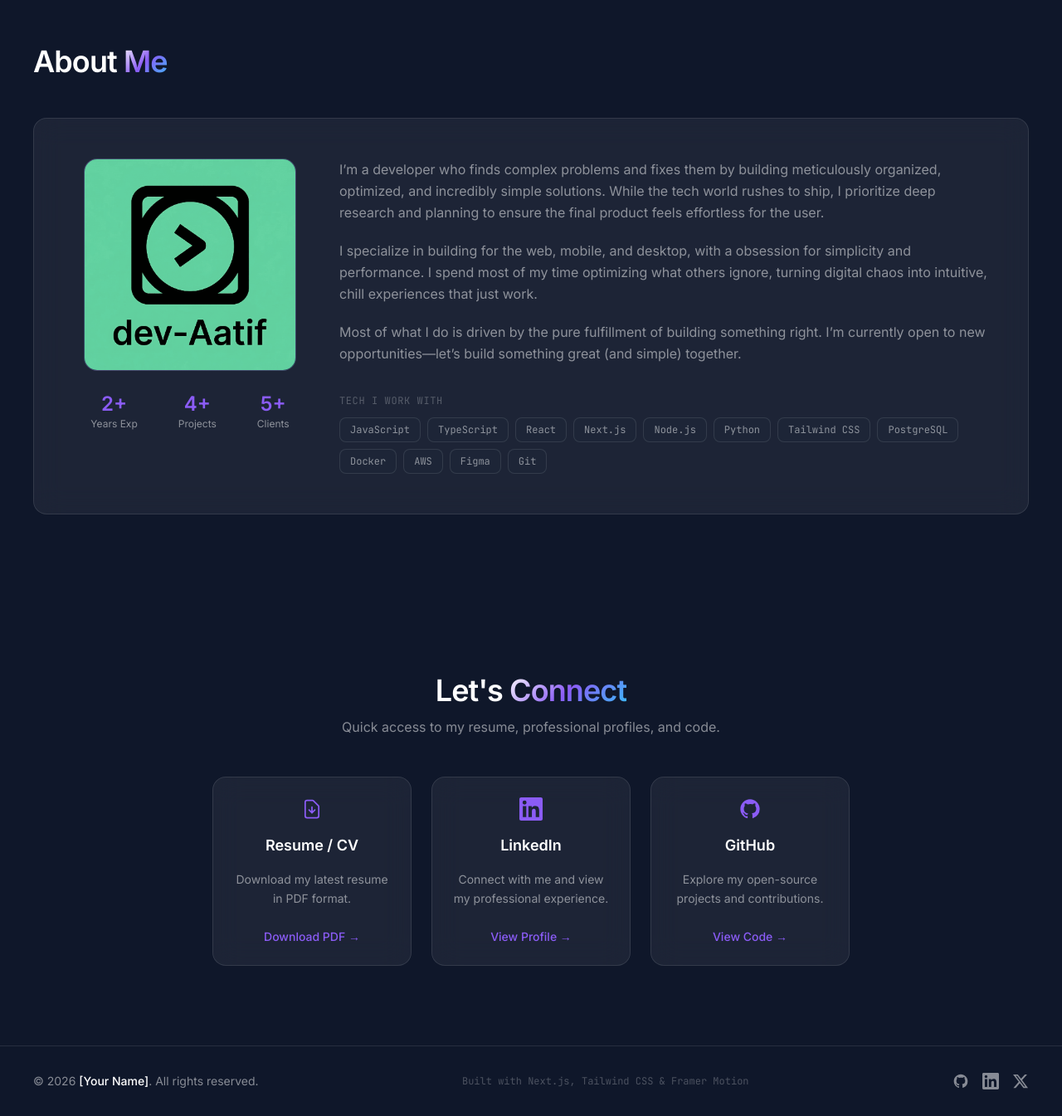
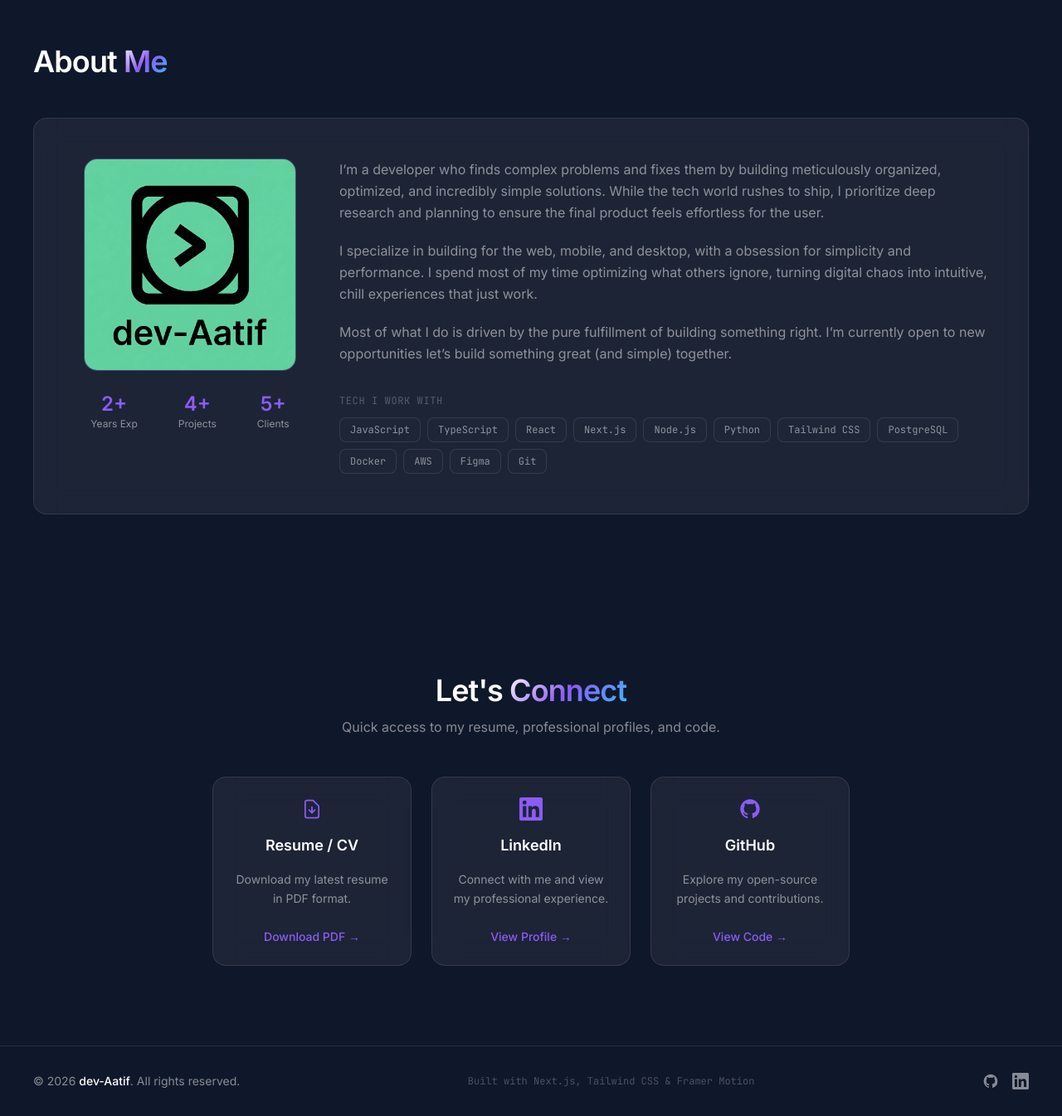
Before and after one commit to dev-Aatif/dev-portfolio, a Next.js app: page / in a window 1280 px wide. Shown: the part 2250-3595 px from the top of the page at 83% size. Built offline with nearby package versions, Linux system fonts and the light colour scheme.

Commit message:
feat: Add resume, personalize all external links, and clean up boilerplate README content.

```diff
--- a/src/components/AboutMe.tsx
+++ b/src/components/AboutMe.tsx
@@ -77,7 +77,7 @@ export default function AboutMe() {
                 </p>
                 <p className="text-secondary leading-relaxed">
                   Most of what I do is driven by the pure fulfillment of building something
-                  right. I’m currently open to new opportunities—let’s build something
+                  right. I’m currently open to new opportunities let’s build something
                   great (and simple) together.
                 </p>
 
--- a/src/components/Footer.tsx
+++ b/src/components/Footer.tsx
@@ -1,12 +1,11 @@
 // ============================================================
 // FOOTER — Clean and understated
-// Replace [PLACEHOLDERS] with your actual links and info
 // ============================================================
 
 const socialLinks = [
   {
     label: "GitHub",
-    href: "[https://github.com/your-username]",
+    href: "https://github.com/dev-Aatif",
     icon: (
       <svg className="w-5 h-5" fill="currentColor" viewBox="0 0 24 24" aria-hidden="true">
         <path fillRule="evenodd" d="M12 2C6.477 2 2 6.484 2 12.017c0 4.425 2.865 8.18 6.839 9.504.5.092.682-.217.682-.483 0-.237-.008-.868-.013-1.703-2.782.605-3.369-1.343-3.369-1.343-.454-1.158-1.11-1.466-1.11-1.466-.908-.62.069-.608.069-.608 1.003.07 1.531 1.032 1.531 1.032.892 1.53 2.341 1.088 2.91.832.092-.647.35-1.088.636-1.338-2.22-.253-4.555-1.113-4.555-4.951 0-1.093.39-1.988 1.029-2.688-.103-.253-.446-1.272.098-2.65 0 0 .84-.27 2.75 1.026A9.564 9.564 0 0112 6.844c.85.004 1.705.115 2.504.337 1.909-1.296 2.747-1.027 2.747-1.027.546 1.379.202 2.398.1 2.651.64.7 1.028 1.595 1.028 2.688 0 3.848-2.339 4.695-4.566 4.943.359.309.678.92.678 1.855 0 1.338-.012 2.419-.012 2.747 0 .268.18.58.688.482A10.019 10.019 0 0022 12.017C22 6.484 17.522 2 12 2z" clipRule="evenodd" />
@@ -15,22 +14,22 @@ const socialLinks = [
   },
   {
     label: "LinkedIn",
-    href: "[https://linkedin.com/in/your-profile]",
+    href: "https://linkedin.com/in/dev-aatif",
     icon: (
       <svg className="w-5 h-5" fill="currentColor" viewBox="0 0 24 24" aria-hidden="true">
         <path d="M20.447 20.452h-3.554v-5.569c0-1.328-.027-3.037-1.852-3.037-1.853 0-2.136 1.445-2.136 2.939v5.667H9.351V9h3.414v1.561h.046c.477-.9 1.637-1.85 3.37-1.85 3.601 0 4.267 2.37 4.267 5.455v6.286zM5.337 7.433a2.062 2.062 0 01-2.063-2.065 2.064 2.064 0 112.063 2.065zm1.782 13.019H3.555V9h3.564v11.452zM22.225 0H1.771C.792 0 0 .774 0 1.729v20.542C0 23.227.792 24 1.771 24h20.451C23.2 24 24 23.227 24 22.271V1.729C24 .774 23.2 0 22.222 0h.003z" />
       </svg>
     ),
   },
-  {
-    label: "Twitter / X",
-    href: "[https://twitter.com/your-handle]",
-    icon: (
-      <svg className="w-5 h-5" fill="currentColor" viewBox="0 0 24 24" aria-hidden="true">
-        <path d="M18.244 2.25h3.308l-7.227 8.26 8.502 11.24H16.17l-5.214-6.817L4.99 21.75H1.68l7.73-8.835L1.254 2.25H8.08l4.713 6.231zm-1.161 17.52h1.833L7.084 4.126H5.117z" />
-      </svg>
-    ),
-  },
+  // {
+  //   label: "Twitter / X",
+  //   href: "[https://twitter.com/your-handle]",
+  //   icon: (
+  //     <svg className="w-5 h-5" fill="currentColor" viewBox="0 0 24 24" aria-hidden="true">
+  //       <path d="M18.244 2.25h3.308l-7.227 8.26 8.502 11.24H16.17l-5.214-6.817L4.99 21.75H1.68l7.73-8.835L1.254 2.25H8.08l4.713 6.231zm-1.161 17.52h1.833L7.084 4.126H5.117z" />
+  //     </svg>
+  //   ),
+  // },
 ];
 
 export default function Footer() {
@@ -40,7 +39,7 @@ export default function Footer() {
         {/* --- Copyright --- */}
         <p className="text-sm text-secondary">
           © {new Date().getFullYear()}{" "}
-          <span className="text-primary font-medium">[Your Name]</span>.
+          <span className="text-primary font-medium">dev-Aatif</span>.
           All rights reserved.
         </p>
 
--- a/src/components/RecruiterAccess.tsx
+++ b/src/components/RecruiterAccess.tsx
@@ -11,7 +11,7 @@ const links = [
     id: "resume",
     title: "Resume / CV",
     description: "Download my latest resume in PDF format.",
-    href: "[/resume.pdf]",
+    href: "/resume.pdf",
     icon: (
       <svg className="w-7 h-7" fill="none" stroke="currentColor" viewBox="0 0 24 24" aria-hidden="true">
         <path strokeLinecap="round" strokeLinejoin="round" strokeWidth={1.5} d="M12 10v6m0 0l-3-3m3 3l3-3m2 8H7a2 2 0 01-2-2V5a2 2 0 012-2h5.586a1 1 0 01.707.293l5.414 5.414a1 1 0 01.293.707V19a2 2 0 01-2 2z" />
@@ -23,7 +23,7 @@ const links = [
     id: "linkedin",
     title: "LinkedIn",
     description: "Connect with me and view my professional experience.",
-    href: "[https://linkedin.com/in/your-profile]",
+    href: "https://linkedin.com/in/dev-aatif",
     icon: (
       <svg className="w-7 h-7" fill="currentColor" viewBox="0 0 24 24" aria-hidden="true">
         <path d="M20.447 20.452h-3.554v-5.569c0-1.328-.027-3.037-1.852-3.037-1.853 0-2.136 1.445-2.136 2.939v5.667H9.351V9h3.414v1.561h.046c.477-.9 1.637-1.85 3.37-1.85 3.601 0 4.267 2.37 4.267 5.455v6.286zM5.337 7.433a2.062 2.062 0 01-2.063-2.065 2.064 2.064 0 112.063 2.065zm1.782 13.019H3.555V9h3.564v11.452zM22.225 0H1.771C.792 0 0 .774 0 1.729v20.542C0 23.227.792 24 1.771 24h20.451C23.2 24 24 23.227 24 22.271V1.729C24 .774 23.2 0 22.222 0h.003z" />
@@ -35,7 +35,7 @@ const links = [
     id: "github",
     title: "GitHub",
     description: "Explore my open-source projects and contributions.",
-    href: "[https://github.com/your-username]",
+    href: "https://github.com/dev-Aatif",
     icon: (
       <svg className="w-7 h-7" fill="currentColor" viewBox="0 0 24 24" aria-hidden="true">
         <path fillRule="evenodd" d="M12 2C6.477 2 2 6.484 2 12.017c0 4.425 2.865 8.18 6.839 9.504.5.092.682-.217.682-.483 0-.237-.008-.868-.013-1.703-2.782.605-3.369-1.343-3.369-1.343-.454-1.158-1.11-1.466-1.11-1.466-.908-.62.069-.608.069-.608 1.003.07 1.531 1.032 1.531 1.032.892 1.53 2.341 1.088 2.91.832.092-.647.35-1.088.636-1.338-2.22-.253-4.555-1.113-4.555-4.951 0-1.093.39-1.988 1.029-2.688-.103-.253-.446-1.272.098-2.65 0 0 .84-.27 2.75 1.026A9.564 9.564 0 0112 6.844c.85.004 1.705.115 2.504.337 1.909-1.296 2.747-1.027 2.747-1.027.546 1.379.202 2.398.1 2.651.64.7 1.028 1.595 1.028 2.688 0 3.848-2.339 4.695-4.566 4.943.359.309.678.92.678 1.855 0 1.338-.012 2.419-.012 2.747 0 .268.18.58.688.482A10.019 10.019 0 0022 12.017C22 6.484 17.522 2 12 2z" clipRule="evenodd" />
--- a/src/data/projects.ts
+++ b/src/data/projects.ts
@@ -12,13 +12,13 @@ export interface Project {
 export const projects: Project[] = [
   {
     id: "project-1",
-    title: "[Project Title One]",
+    title: "Ergo",
     description:
       "[A concise one-liner describing this project, its purpose, and what makes it unique.]",
     image: "/projects/placeholder-1.svg",
     tags: ["React", "TypeScript", "Tailwind CSS"],
     category: "frontend",
-    liveUrl: "[https://your-live-url.com]",
+    // liveUrl: "[https://your-live-url.com]",
     githubUrl: "[https://github.com/you/repo]",
   },
   {
```
Also changed, not shown: 2 other files (tests, documents, lock files or other folders).
